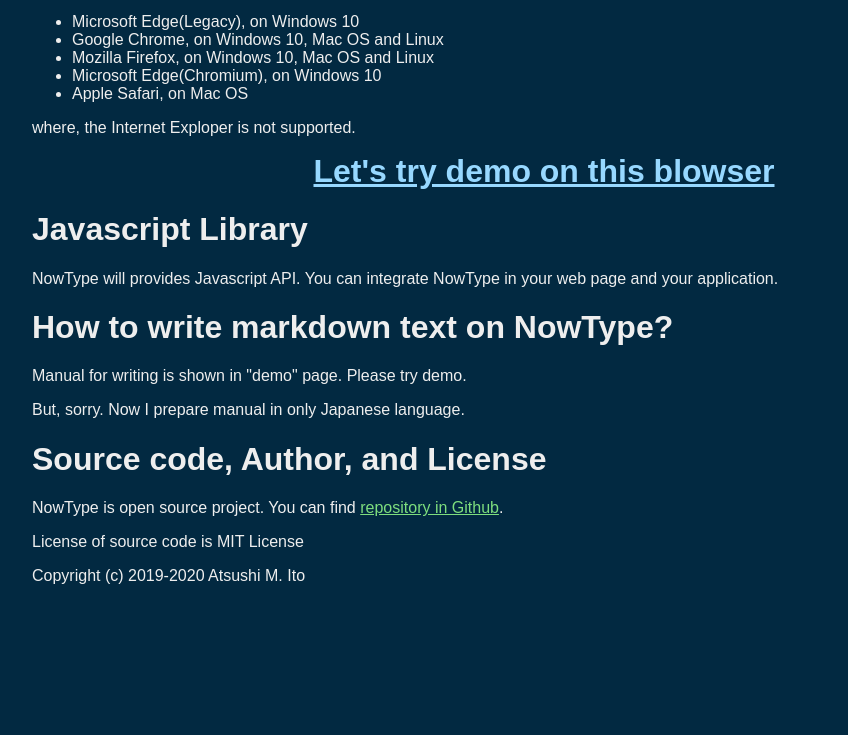
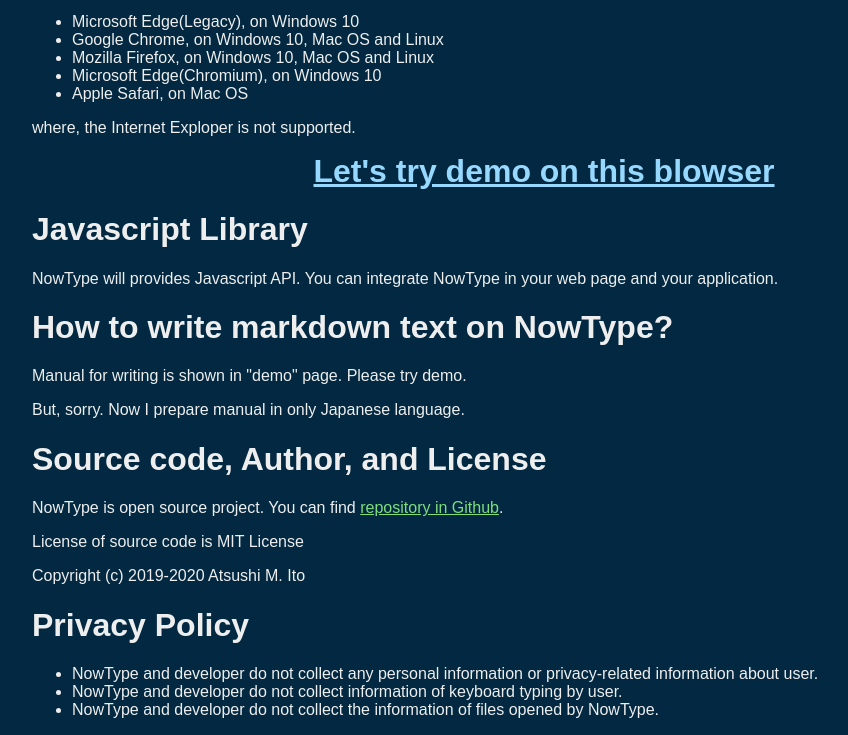
Before and after one commit to atsushi-m-ito/nowtype, an Electron app: page index.html in a window 1280 px wide. Shown: the part 707-1442 px from the top of the page, without its empty margins (96-944 px from the left). Before the commit the page ends 1308 px from the top, so only its background shows below. Drawn offline with Linux system fonts and the light colour scheme.

Commit message:
privacy policy

```diff
--- a/index.html
+++ b/index.html
@@ -14,7 +14,8 @@
     <div class="title1">NowType</div>
     <div class="title2">a Markdown Editor</div>
 </div>
-<div class="contents"><h1>What is NowType</h1>
+<div class="contents">
+<h1>What is NowType</h1>
 <p>
 <strong>NowType</strong> is a Markdown editor with <strong>WYSIWYG</strong>(What You See Is What You Get) style.
 Several extention of markdown is adopted, such as mathematical format with LaTeX.
@@ -57,5 +58,15 @@
 <p>NowType is open source project. You can find <a href="https://github.com/atsushi-m-ito/nowtype">repository in Github</a>.</p>
 <p>License of source code is MIT License</p>
 <p>Copyright (c) 2019-2020 Atsushi M. Ito</p>
+
+
+<h1>Privacy Policy</h1>
+<ul>
+    <li>NowType and developer do not collect any personal information or privacy-related information about user.</li>
+    <li>NowType and developer do not collect information of keyboard typing by user.</li>
+    <li>NowType and developer do not collect the information of files opened by NowType.</li>
+</ul>
+
+</div>
 </body>
 </html>
```
